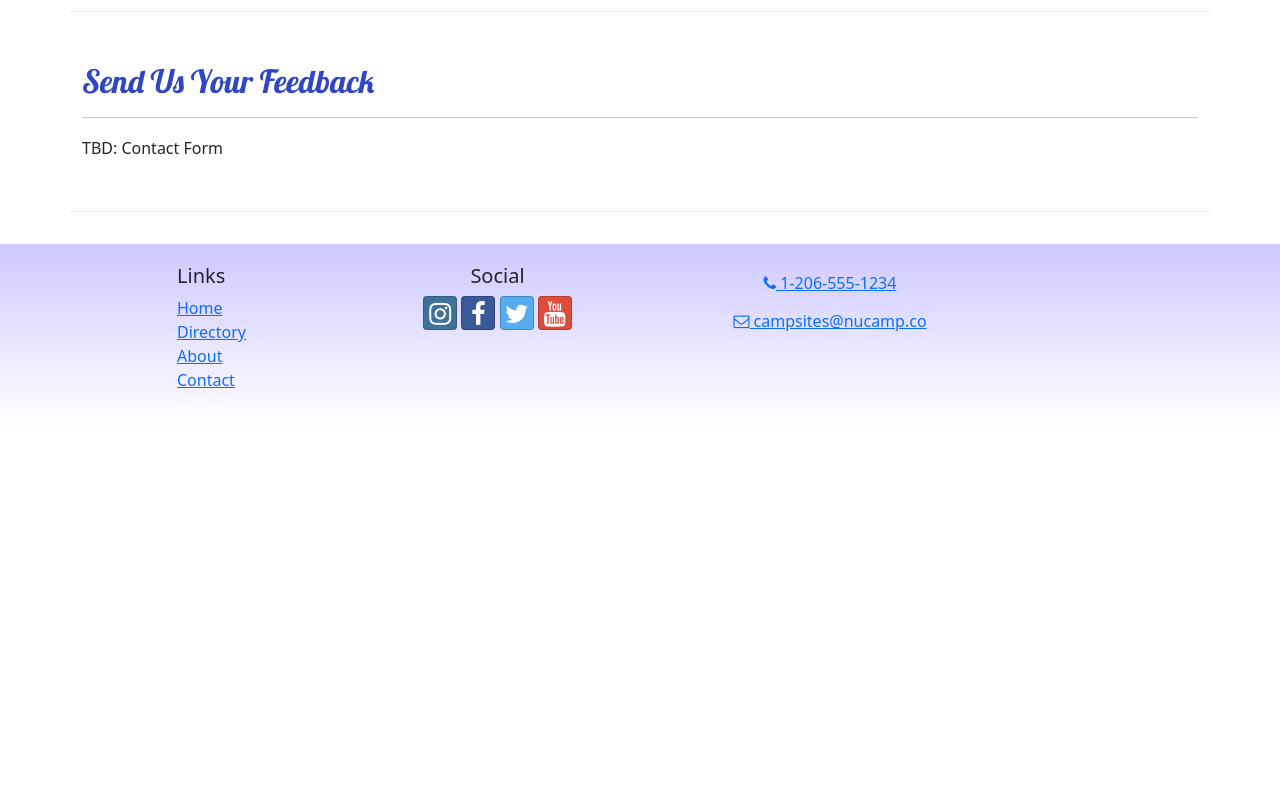
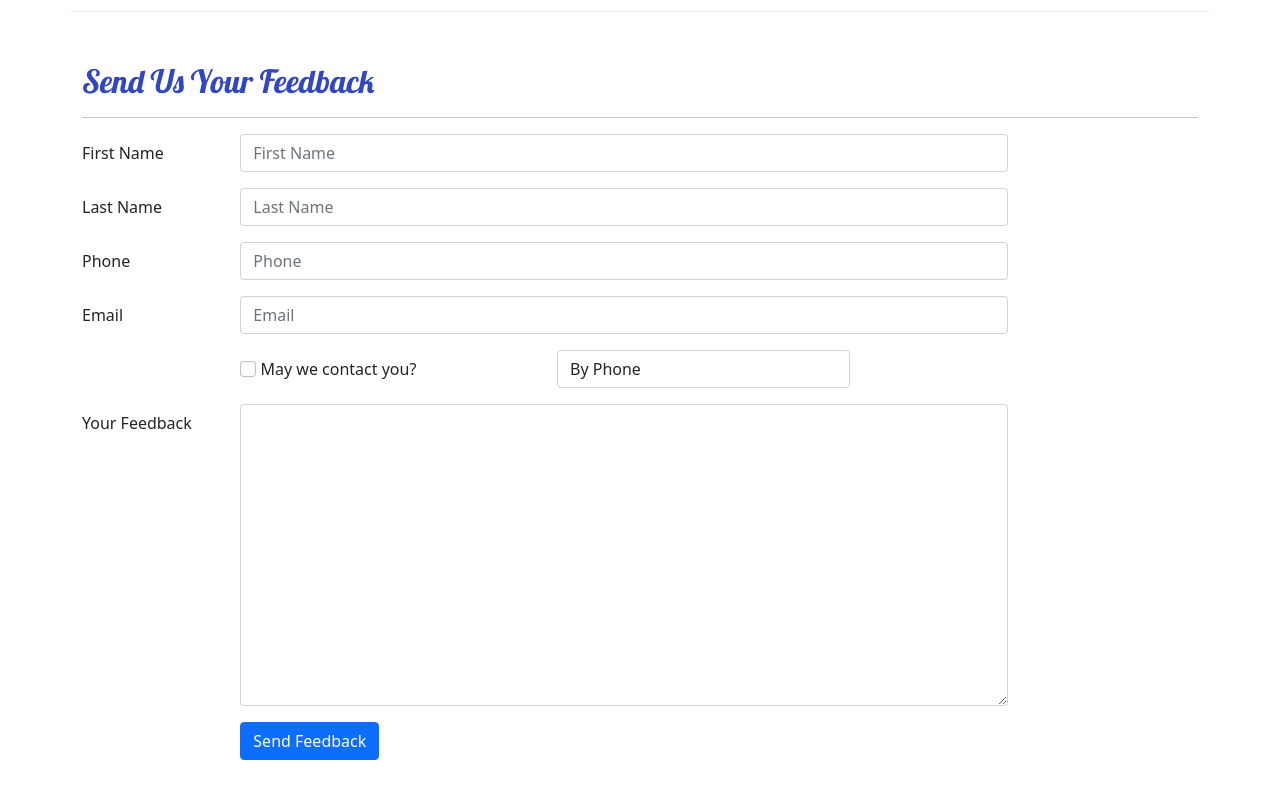
Before and after one commit to dscardona/nucampsite-react, a React (Create React App) app: page /contact in a window 1280 px wide. Shown: the part 480-1280 px from the top of the page. Before the commit the page ends 908 px from the top, so only its background shows below. Built offline with nearby package versions, Linux system fonts and the light colour scheme.

Commit message:
Add form to Contact Us

```diff
--- /dev/null
+++ b/src/components/ContactForm.js
@@ -0,0 +1,126 @@
+import { Button, Label, Col, FormGroup } from "reactstrap";
+import { Formik, Field, Form } from "formik";
+
+const ContactForm = () => {
+    const handleSubmit = (values, { resetForm }) => {
+        console.log('form values:', values);
+        console.log('in JSON format:', JSON.stringify(values));
+        resetForm();
+    }
+
+    return (
+        <Formik
+            initialValues={{
+                firstName:'',
+                lastName:'',
+                phoneNum: '',
+                email: '',
+                agree: false,
+                contactType: 'By Phone',
+                feedback: ''
+            }}
+            onSubmit={handleSubmit}
+        >
+            <Form>
+                <FormGroup row>
+                    <Label htmlFor='firstName' md='2'>
+                        First Name
+                    </Label>
+                    <Col md='10'>
+                        <Field
+                            name='firstName'
+                            placeholder='First Name'
+                            className='form-control'
+                        />
+                    </Col>
+                </FormGroup>
+
+                <FormGroup row>
+                    <Label htmlFor='lastName' md='2'>
+                        Last Name
+                    </Label>
+                    <Col md='10'>
+                        <Field
+                            name='lastName'
+                            placeholder='Last Name'
+                            className='form-control'
+                        />
+                    </Col>
+                </FormGroup>
+
+                <FormGroup row>
+                    <Label htmlFor='phoneNum' md='2'>
+                        Phone
+                    </Label>
+                    <Col md='10'>
+                        <Field
+                            name='phoneNum'
+                            placeholder='Phone'
+                            className='form-control'
+                        />
+                    </Col>
+                </FormGroup>
+
+                <FormGroup row>
+                    <Label htmlFor='email' md='2'>
+                        Email
+                    </Label>
+                    <Col md='10'>
+                        <Field
+                            name='email'
+                            placeholder='Email'
+                            type='email'
+                            className='form-control'
+                        />
+                    </Col>
+                </FormGroup>
+
+                <FormGroup row>
+                    <Label check md={{ size: 4, offset: 2 }}>
+                        <Field
+                            name='agree'
+                            type='checkbox'
+                            className='form-check-input'
+                        />{' '}
+                        May we contact you?
+                    </Label>
+                    <Col md='4'>
+                        <Field
+                            name='contactType'
+                            as='select'
+                            className='form-control'
+                        >
+                            <option>By Phone</option>
+                            <option>By Email</option>
+                        </Field>
+                    </Col>
+                </FormGroup>
+
+                <FormGroup row>
+                    <Label htmlFor='feedback' md='2'>
+                        Your Feedback
+                    </Label>
+                    <Col md='10'>
+                        <Field
+                            name='feedback'
+                            as='textarea'
+                            rows='12'
+                            className='form-control'
+                        />
+                    </Col>
+                </FormGroup>
+
+                <FormGroup row>
+                    <Col md={{ size: 10, offset: 2 }}>
+                        <Button type='submit' color='primary'>
+                            Send Feedback
+                        </Button>
+                    </Col>
+                </FormGroup>
+            </Form>
+
+        </Formik>
+    );
+};
+
+export default ContactForm;
--- a/src/pages/ContactPage.js
+++ b/src/pages/ContactPage.js
@@ -1,5 +1,6 @@
 import { Container, Col, Row } from "reactstrap";
 import SubHeader from "../components/SubHeader";
+import ContactForm from "../components/ContactForm";
 
 const ContactPage = () => {
     return (
@@ -39,7 +40,9 @@ const ContactPage = () => {
                     <h2>Send Us Your Feedback</h2>
                     <hr />
                 </Col>
-                <Col md='10'>TBD: Contact Form</Col>
+                <Col md='10'>
+                    <ContactForm />
+                </Col>
             </Row>
         </Container>
     );
```
